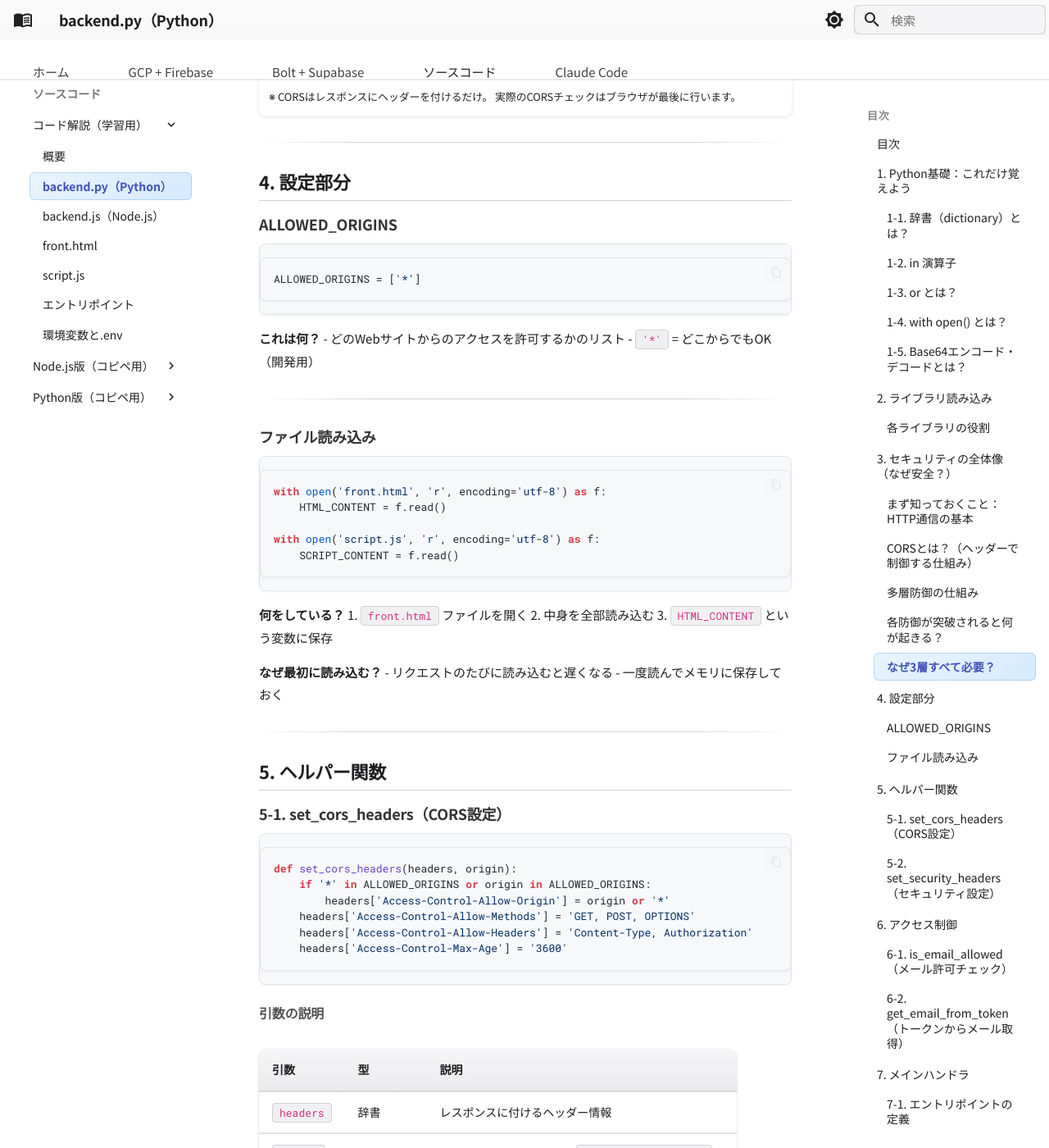
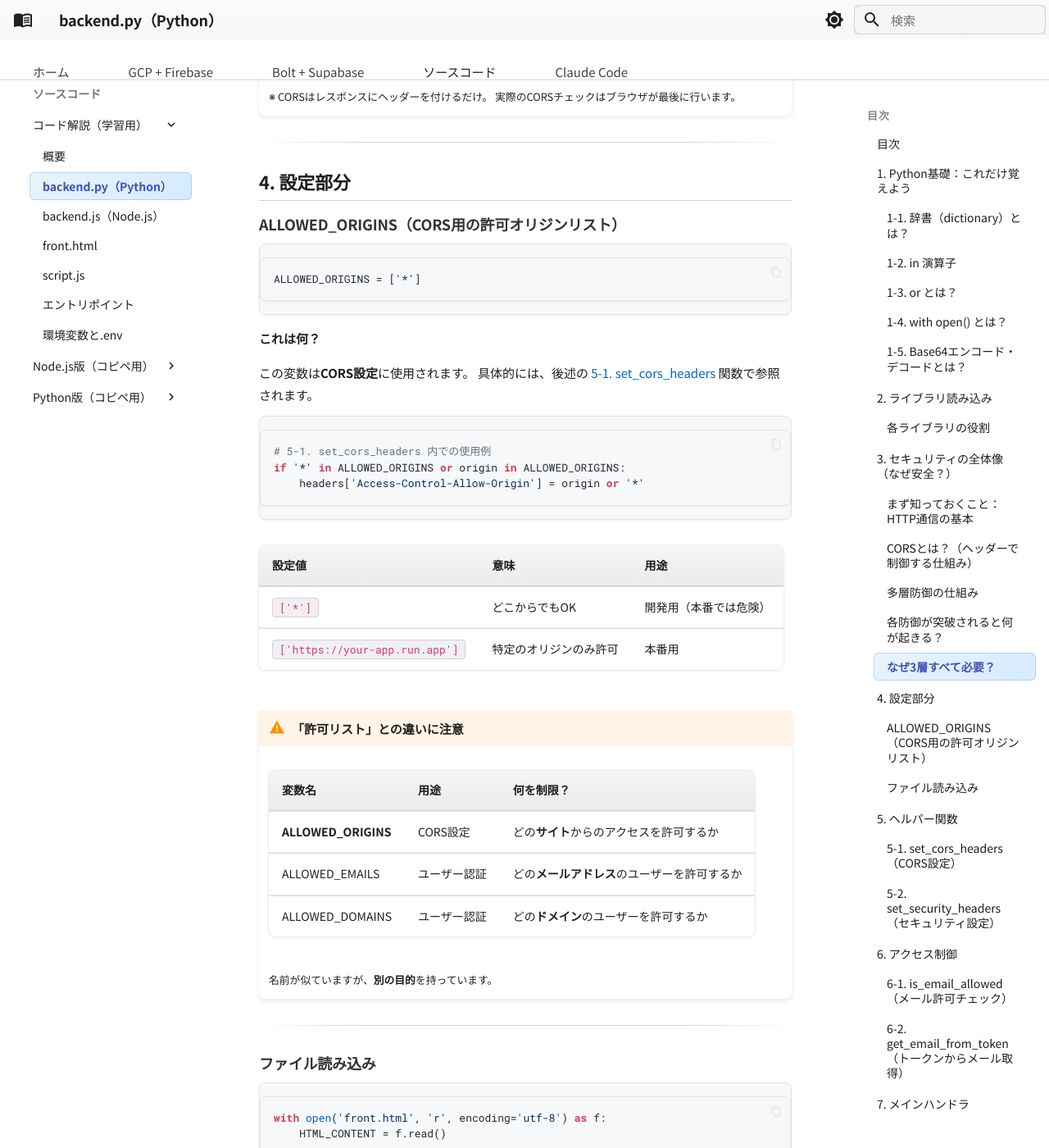
Before and after one commit to michihiro-316/ai-chat-docs, an MkDocs documentation site: the page built from docs/code/explained/01_backend.md, in a window 1280 px wide and 1400 px high, scrolled down 14441 px. Shown: the whole window at 82% size. Built offline with MkDocs 1.6.1 and Material for MkDocs 9.7.7, drawn with Linux system fonts in a browser that asks for light colours.

Commit message:
docs: ALLOWED_ORIGINSの説明を詳細化
- CORS設定に使用されることを明記
- 5-1. set_cors_headersで参照されることを示す
- ALLOWED_EMAILS/DOMAINSとの違いを表で説明

🤖 Generated with [Claude Code](https://claude.com/claude-code)

Co-Authored-By: Claude Opus 4.5 <noreply@anthropic.com>

````diff
--- a/docs/code/explained/01_backend.md
+++ b/docs/code/explained/01_backend.md
@@ -571,15 +571,37 @@ CORSは「ブラウザが結果を見せない」だけ。
 
 ## 4. 設定部分
 
-### ALLOWED_ORIGINS
+### ALLOWED_ORIGINS（CORS用の許可オリジンリスト）
 
 ```python
 ALLOWED_ORIGINS = ['*']
 ```
 
 **これは何？**
-- どのWebサイトからのアクセスを許可するかのリスト
-- `'*'` = どこからでもOK（開発用）
+
+この変数は**CORS設定**に使用されます。
+具体的には、後述の [5-1. set_cors_headers](#5-1-set_cors_headerscors設定) 関数で参照されます。
+
+```python
+# 5-1. set_cors_headers 内での使用例
+if '*' in ALLOWED_ORIGINS or origin in ALLOWED_ORIGINS:
+    headers['Access-Control-Allow-Origin'] = origin or '*'
+```
+
+| 設定値 | 意味 | 用途 |
+|--------|------|------|
+| `['*']` | どこからでもOK | 開発用（本番では危険） |
+| `['https://your-app.run.app']` | 特定のオリジンのみ許可 | 本番用 |
+
+!!! warning "「許可リスト」との違いに注意"
+
+    | 変数名 | 用途 | 何を制限？ |
+    |--------|------|-----------|
+    | **ALLOWED_ORIGINS** | CORS設定 | どの**サイト**からのアクセスを許可するか |
+    | ALLOWED_EMAILS | ユーザー認証 | どの**メールアドレス**のユーザーを許可するか |
+    | ALLOWED_DOMAINS | ユーザー認証 | どの**ドメイン**のユーザーを許可するか |
+
+    名前が似ていますが、**別の目的**を持っています。
 
 ---
 
````
